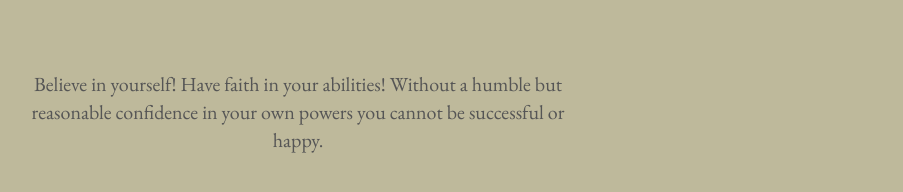
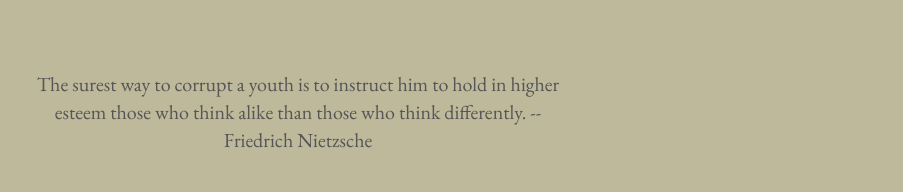
Before and after one commit to pocketfulofrage/pocketfulofrage.github.io, a plain HTML site: page index.html in a window 1280 px wide. Shown: the part 492-684 px from the top of the page, without its empty margins (342-1245 px from the left). Drawn offline with nearby package versions, Linux system fonts and the light colour scheme.

Commit message:
Changed quote

```diff
--- a/index.html
+++ b/index.html
@@ -61,7 +61,7 @@
     	<div class="row w centered">
     		<br>
     		<div class="col-lg-6 col-lg-offset-3">
-    			<p>Believe in yourself! Have faith in your abilities! Without a humble but reasonable confidence in your own powers you cannot be successful or happy.</p>
+    			<p>The surest way to corrupt a youth is to instruct him to hold in higher esteem those who think alike than those who think differently. -- Friedrich Nietzsche</p>
     		</div>
     	</div>
     </div>
```
